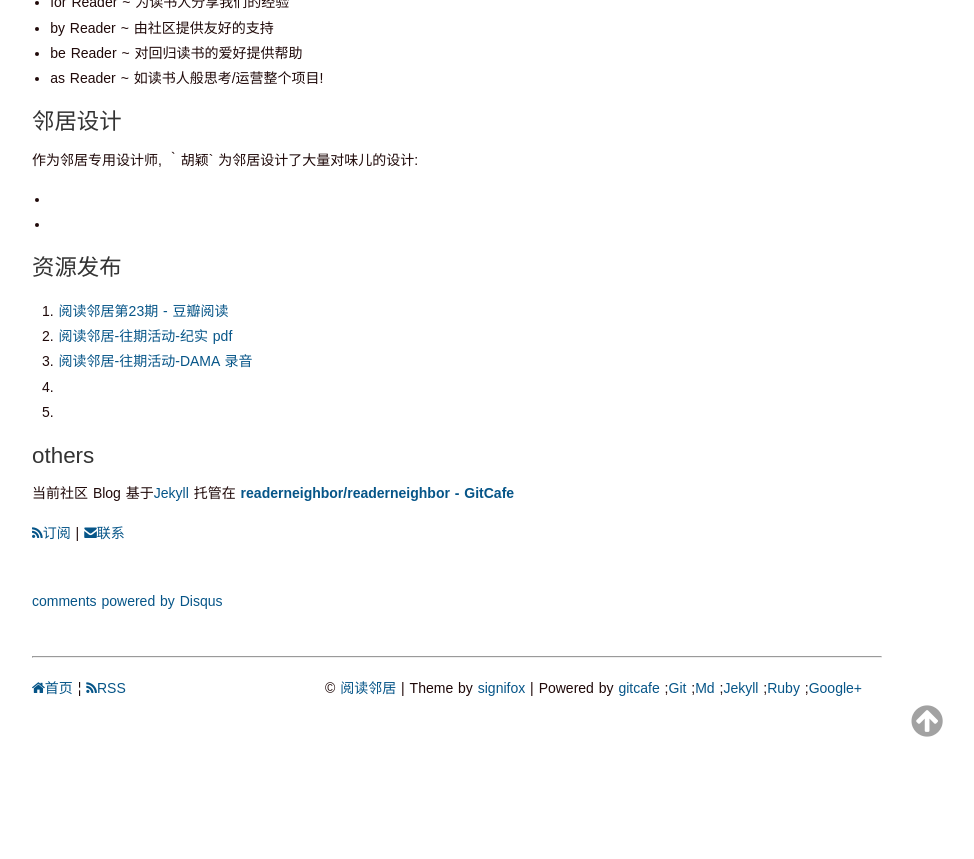
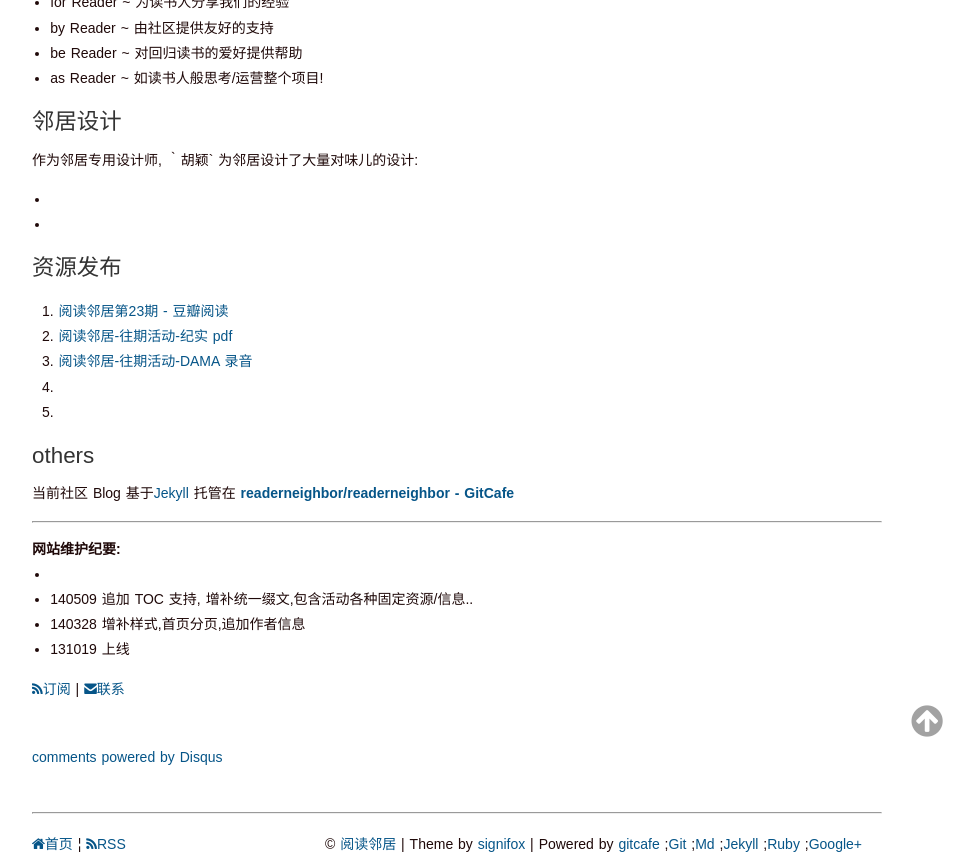
Before and after one commit to yuedulinju/yuedulinju.github.io, a Jekyll site: the page built from about.html, in a window 1280 px wide and 900 px high, scrolled down 1173 px, cut to the strip 41-900 px from the top of the window. Shown: the whole strip, without its empty margins (183-1157 px from the left). Built offline with Jekyll 4.4.1, drawn with Linux system fonts in a browser that asks for light colours; nearby versions of some CDN libraries; some web fonts are replaced; Markdown is read by kramdown in place of the engine named in the settings; comment, search, counter and statistics services are not loaded.

Commit message:
增补 abt.

```diff
--- a/about.html
+++ b/about.html
@@ -87,11 +87,25 @@ $(document).ready(function(){
     <b>
       <a href="https://gitcafe.com/readerneighbor/readerneighbor/">readerneighbor/readerneighbor - GitCafe</a>
     </b>
+<hr/>
+<b>网站维护纪要:</b>
+  <ul>
+    <li>
+        </li>
+    <li>140509 追加 TOC 支持, 增补统一缀文,包含活动各种固定资源/信息..
+        </li>
+    <li>140328 增补样式,首页分页,追加作者信息
+        </li>
+    <li>131019 上线
+        </li>
+  </ul>
+</p>
+
   </p>
 
   <p>
     <a href="/atom.xml"><i class="icon-rss"></i>订阅</a>
-    | <a href="mailto:zhouqi+sns@ijinshan.com"><i class="icon-envelope-alt"></i>联系</a>
+    | <a href="mailto:i@zoomquiet.io"><i class="icon-envelope-alt"></i>联系</a>
   </p>
 </article>
 
```
